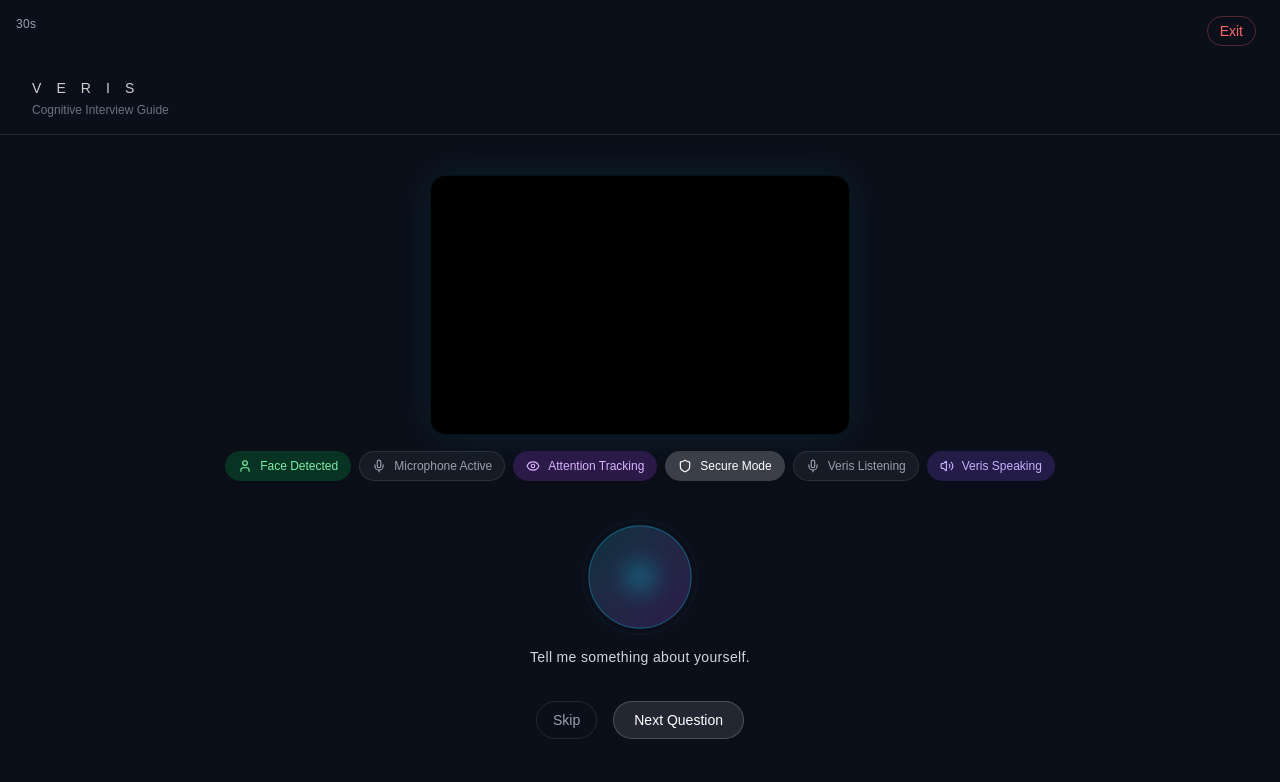
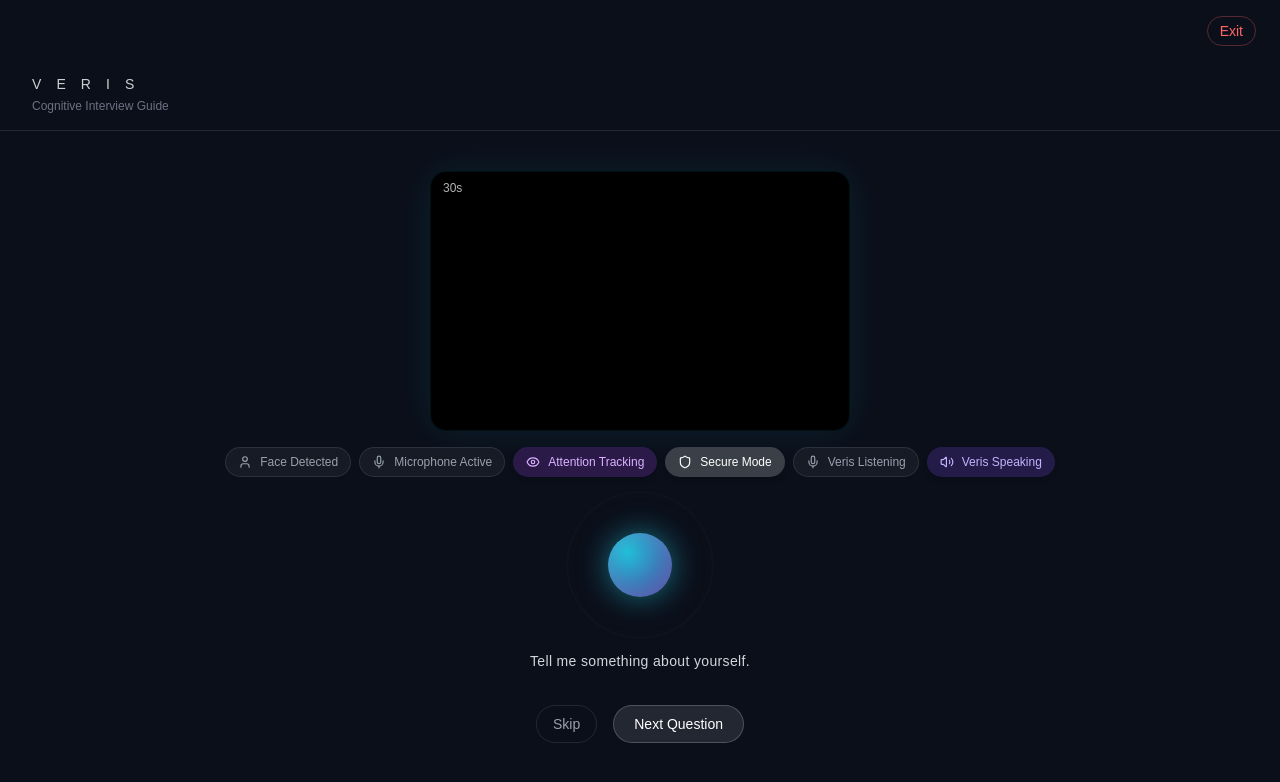
Before and after one commit to hireveriai/Candidate-Calm-Room, a Next.js app: page /interview/1 in a window 1280 px wide. Both pictures are taken after a click on the button "Begin Interview". Shown: the top 782 px of the page. Built offline with nearby package versions, Linux system fonts and the light colour scheme; no server answers.

Commit message:
Calm Room Changes v2

```diff
--- a/app/components/calm/core/VerisOrb.tsx
+++ b/app/components/calm/core/VerisOrb.tsx
@@ -4,46 +4,30 @@ import { motion } from "framer-motion";
 
 type Props = {
   state: "idle" | "listening" | "thinking" | "speaking";
+  audioLevel?: number; // 0 → 1
 };
 
-export default function VerisOrb({ state }: Props) {
+export default function VerisOrb({ state, audioLevel = 0 }: Props) {
+  const isSpeaking = state === "speaking";
+  const isListening = state === "listening";
+
+  // 🎧 audio impact (stronger when speaking)
+  const dynamicScale = 1 + audioLevel * (isSpeaking ? 0.6 : 0.3);
+
   return (
-    <div className="flex flex-col items-center justify-center mt-6 gap-3">
+    <div className="flex items-center justify-center mt-6">
 
-      {/* ORB */}
       <motion.div
-        className="relative w-20 h-20 md:w-24 md:h-24 rounded-full border border-cyan-400/30 bg-gradient-to-br from-cyan-500/20 to-purple-500/20"
+        className="relative w-28 h-28 md:w-32 md:h-32 rounded-full flex items-center justify-center"
         animate={{
-          scale:
-            state === "speaking"
-              ? [1, 1.1, 1]
-              : state === "listening"
-              ? [1, 1.05, 1]
-              : 1,
+          scale: dynamicScale,
         }}
         transition={{
-          duration: 1.5,
-          repeat: Infinity,
-          ease: "easeInOut",
+          duration: 0.2,
         }}
       >
-        {/* INNER CORE (alive effect) */}
-        <div className="absolute inset-0 flex items-center justify-center">
-          <motion.div
-            className="w-3 h-3 rounded-full bg-cyan-400 blur-sm"
-            animate={{
-              scale: state === "speaking" ? [1, 1.6, 1] : [1, 1.2, 1],
-              opacity: [0.5, 1, 0.5],
-            }}
-            transition={{
-              duration: 1.2,
-              repeat: Infinity,
-              ease: "easeInOut",
-            }}
-          />
-        </div>
 
-        {/* OUTER GLOW */}
+        {/* OUTER FIELD */}
         <motion.div
           className="absolute inset-0 rounded-full border border-cyan-400/20"
           animate={{
@@ -55,8 +39,25 @@ export default function VerisOrb({ state }: Props) {
             repeat: Infinity,
           }}
         />
+
+        {/* CORE */}
+        <motion.div
+          className="relative w-16 h-16 rounded-full"
+          style={{
+            background:
+              "radial-gradient(circle at 30% 30%, rgba(34,211,238,0.9), rgba(139,92,246,0.6))",
+            boxShadow:
+              "0 0 30px rgba(34,211,238,0.5), inset 0 0 20px rgba(255,255,255,0.1)",
+          }}
+          animate={{
+            scale: dynamicScale,
+          }}
+          transition={{
+            duration: 0.2,
+          }}
+        />
+
       </motion.div>
-
     </div>
   );
 }
--- a/app/components/calm/core/VideoPanel.tsx
+++ b/app/components/calm/core/VideoPanel.tsx
@@ -2,7 +2,12 @@
 
 import { useEffect, useRef } from "react";
 
-export default function VideoPanel() {
+type Props = {
+  timeLeft?: number;
+  onVideoReady?: (ref: any) => void;
+};
+
+export default function VideoPanel({ timeLeft, onVideoReady }: Props) {
   const videoRef = useRef<HTMLVideoElement | null>(null);
 
   useEffect(() => {
@@ -16,6 +21,11 @@ export default function VideoPanel() {
         if (videoRef.current) {
           videoRef.current.srcObject = stream;
           videoRef.current.style.filter = "brightness(0.85) contrast(1.1)";
+
+          // 🔗 expose video ref
+          if (onVideoReady) {
+            onVideoReady(videoRef);
+          }
         }
       } catch (err) {
         console.error(err);
@@ -27,7 +37,8 @@ export default function VideoPanel() {
 
   return (
     <div className="w-full flex justify-center mt-10">
-      <div className="w-[420px] h-[260px] rounded-2xl overflow-hidden bg-black border border-cyan-500/10 shadow-[0_0_40px_rgba(0,255,255,0.08)]">
+      <div className="relative w-[420px] h-[260px] rounded-2xl overflow-hidden bg-black border border-cyan-500/10 shadow-[0_0_40px_rgba(0,255,255,0.08)]">
+
         <video
           ref={videoRef}
           autoPlay
@@ -35,6 +46,12 @@ export default function VideoPanel() {
           muted
           className="w-full h-full object-cover"
         />
+
+        {/* TIMER */}
+        <div className="absolute top-2 left-3 text-xs text-white/70">
+          {timeLeft}s
+        </div>
+
       </div>
     </div>
   );
--- /dev/null
+++ b/app/hooks/useFaceDetection.ts
@@ -0,0 +1,67 @@
+"use client";
+
+import { useEffect, useState } from "react";
+import * as faceapi from "face-api.js";
+
+export default function useFaceDetection(videoRef: any) {
+  const [faceDetected, setFaceDetected] = useState(false);
+  const [attention, setAttention] = useState(true);
+
+  useEffect(() => {
+    if (!videoRef.current) return;
+
+    let interval: any;
+
+    const loadModels = async () => {
+      await faceapi.nets.tinyFaceDetector.loadFromUri("/models");
+      await faceapi.nets.faceLandmark68Net.loadFromUri("/models");
+    };
+
+    const detect = async () => {
+      if (!videoRef.current) return;
+
+      const result = await faceapi
+        .detectSingleFace(
+          videoRef.current,
+          new faceapi.TinyFaceDetectorOptions()
+        )
+        .withFaceLandmarks();
+
+      if (!result) {
+        setFaceDetected(false);
+        setAttention(false);
+        return;
+      }
+
+      setFaceDetected(true);
+
+      // 🧠 ATTENTION LOGIC
+      const nose = result.landmarks.getNose()[3];
+      const leftEye = result.landmarks.getLeftEye()[0];
+      const rightEye = result.landmarks.getRightEye()[3];
+
+      const eyeCenterX = (leftEye.x + rightEye.x) / 2;
+
+      const deviation = Math.abs(nose.x - eyeCenterX);
+
+      // 🎯 Threshold tuning
+      if (deviation > 25) {
+        setAttention(false); // looking away
+      } else {
+        setAttention(true); // focused
+      }
+    };
+
+    const start = async () => {
+      await loadModels();
+
+      interval = setInterval(detect, 700);
+    };
+
+    start();
+
+    return () => clearInterval(interval);
+  }, [videoRef]);
+
+  return { faceDetected, attention };
+}
--- a/app/interview/[token]/page.tsx
+++ b/app/interview/[token]/page.tsx
@@ -3,13 +3,13 @@
 import { useEffect, useRef, useState } from "react";
 
 import CalmLayout from "@/app/components/calm/core/CalmLayout";
+import CalmHeader from "@/app/components/calm/core/CalmHeader";
 import VideoPanel from "@/app/components/calm/core/VideoPanel";
 import VerisOrb from "@/app/components/calm/core/VerisOrb";
 import TranscriptStream from "@/app/components/calm/core/TranscriptStream";
 import SystemIndicators from "@/app/components/calm/core/SystemIndicators";
 import InterviewControls from "@/app/components/calm/core/InterviewControls";
-import QuestionTimer from "@/app/components/calm/core/QuestionTimer";
-import CalmHeader from "@/app/components/calm/core/CalmHeader";
+
 import PrecheckScreen from "@/app/components/calm/flow/PrecheckScreen";
 import ExitModal from "@/app/components/calm/flow/ExitModal";
 
@@ -18,6 +18,8 @@ import {
   startRecognition,
   stopRecognition,
 } from "@/app/services/verisVoice";
+
+import useFaceDetection from "@/app/hooks/useFaceDetection";
 
 type VerisState = "idle" | "listening" | "thinking" | "speaking";
 
@@ -31,9 +33,20 @@ export default function Page() {
   const [questionIndex, setQuestionIndex] = useState(0);
   const [timeLeft, setTimeLeft] = useState(30);
 
+  const [audioLevel, setAudioLevel] = useState(0);
+
   const recognitionRef = useRef<any>(null);
   const silenceTimer = useRef<any>(null);
   const timerRef = useRef<any>(null);
+
+  const audioContextRef = useRef<any>(null);
+  const analyserRef = useRef<any>(null);
+
+  // 🎥 VIDEO REF FOR FACE DETECTION
+  const videoRef = useRef<any>(null);
+
+  // 👤 FACE DETECTION HOOK
+const { faceDetected, attention } = useFaceDetection(videoRef);
 
   const questions = [
     "Tell me something about yourself.",
@@ -43,6 +56,7 @@ export default function Page() {
 
   const currentQuestion = questions[questionIndex];
 
+  // 🔲 ENTER FULLSCREEN
   const enterFullscreen = async () => {
     await document.documentElement.requestFullscreen();
     setStarted(true);
@@ -57,17 +71,15 @@ export default function Page() {
   // 🧠 MAIN FLOW
   useEffect(() => {
     if (!started) return;
-
     runQuestion();
   }, [started, questionIndex]);
 
   const runQuestion = async () => {
-    stopRecognition(recognitionRef.current);
-    clearInterval(timerRef.current);
+    stopAll();
 
     setTimeLeft(30);
+    setTranscript("");
     setVerisState("thinking");
-    setTranscript("");
 
     await new Promise((r) => setTimeout(r, 800));
 
@@ -77,22 +89,10 @@ export default function Page() {
     await speak(currentQuestion);
 
     setVerisState("listening");
+
     startListening();
     startTimer();
-  };
-
-  // ⏱️ TIMER
-  const startTimer = () => {
-    timerRef.current = setInterval(() => {
-      setTimeLeft((prev) => {
-        if (prev <= 1) {
-          clearInterval(timerRef.current);
-          handleAutoNext();
-          return 0;
-        }
-        return prev - 1;
-      });
-    }, 1000);
+    startAudioAnalysis();
   };
 
   // 🎤 LISTENING
@@ -111,11 +111,61 @@ export default function Page() {
     );
   };
 
+  // 🛑 STOP EVERYTHING
   const stopAll = () => {
     stopRecognition(recognitionRef.current);
     recognitionRef.current = null;
+
     clearInterval(timerRef.current);
     clearTimeout(silenceTimer.current);
+  };
+
+  // ⏱️ TIMER
+  const startTimer = () => {
+    timerRef.current = setInterval(() => {
+      setTimeLeft((prev) => {
+        if (prev <= 1) {
+          clearInterval(timerRef.current);
+          handleAutoNext();
+          return 0;
+        }
+        return prev - 1;
+      });
+    }, 1000);
+  };
+
+  // 🔊 AUDIO ANALYSIS (ORB REACTION)
+  const startAudioAnalysis = async () => {
+    try {
+      const stream = await navigator.mediaDevices.getUserMedia({ audio: true });
+
+      const audioContext = new AudioContext();
+      const source = audioContext.createMediaStreamSource(stream);
+      const analyser = audioContext.createAnalyser();
+
+      analyser.fftSize = 256;
+      source.connect(analyser);
+
+      audioContextRef.current = audioContext;
+      analyserRef.current = analyser;
+
+      const dataArray = new Uint8Array(analyser.frequencyBinCount);
+
+      const update = () => {
+        analyser.getByteFrequencyData(dataArray);
+
+        const avg =
+          dataArray.reduce((a, b) => a + b, 0) / dataArray.length;
+
+        setAudioLevel(avg / 255);
+
+        requestAnimationFrame(update);
+      };
+
+      update();
+    } catch (err) {
+      console.error("Audio analysis error:", err);
+    }
   };
 
   // 🔄 AUTO NEXT
@@ -132,6 +182,7 @@ export default function Page() {
   const handleNext = () => handleAutoNext();
   const handleSkip = () => handleAutoNext();
 
+  // 🎬 PRECHECK
   if (!started) {
     return <PrecheckScreen onStart={enterFullscreen} />;
   }
@@ -143,31 +194,32 @@ export default function Page() {
         {/* HEADER */}
         <CalmHeader />
 
-  {/* TIMER */}
-  <QuestionTimer timeLeft={timeLeft} />
+        {/* VIDEO + TIMER + FACE REF */}
+        <VideoPanel
+          timeLeft={timeLeft}
+          onVideoReady={(ref) => (videoRef.current = ref.current)}
+        />
 
-  {/* VIDEO */}
-  <VideoPanel />
-
-  {/* INDICATORS */}
+        {/* SYSTEM INDICATORS */}
         <SystemIndicators
-    faceDetected={true}
+        faceDetected={faceDetected}
         micActive={verisState === "listening"}
-    attention={true}
+        attention={attention}
         secure={true}
         verisState={verisState}
       />
 
         {/* ORB */}
-  <div className="mt-6">
-    <VerisOrb state={verisState} />
-  </div>
+        <VerisOrb state={verisState} audioLevel={audioLevel} />
 
         {/* TRANSCRIPT */}
         <TranscriptStream text={transcript} />
 
         {/* CONTROLS */}
-  <InterviewControls onNext={handleNext} onSkip={handleSkip} />
+        <InterviewControls
+          onNext={handleNext}
+          onSkip={handleSkip}
+        />
 
         {/* EXIT */}
         <button
--- a/package.json
+++ b/package.json
@@ -10,6 +10,7 @@
   },
   "dependencies": {
     "clsx": "^2.1.1",
+    "face-api.js": "^0.22.2",
     "framer-motion": "^12.38.0",
     "lucide-react": "^0.577.0",
     "next": "16.1.1",
```
Also changed, not shown: 1 other file (tests, documents, lock files or other folders). Lines whose indentation alone changed are shown as unchanged.
